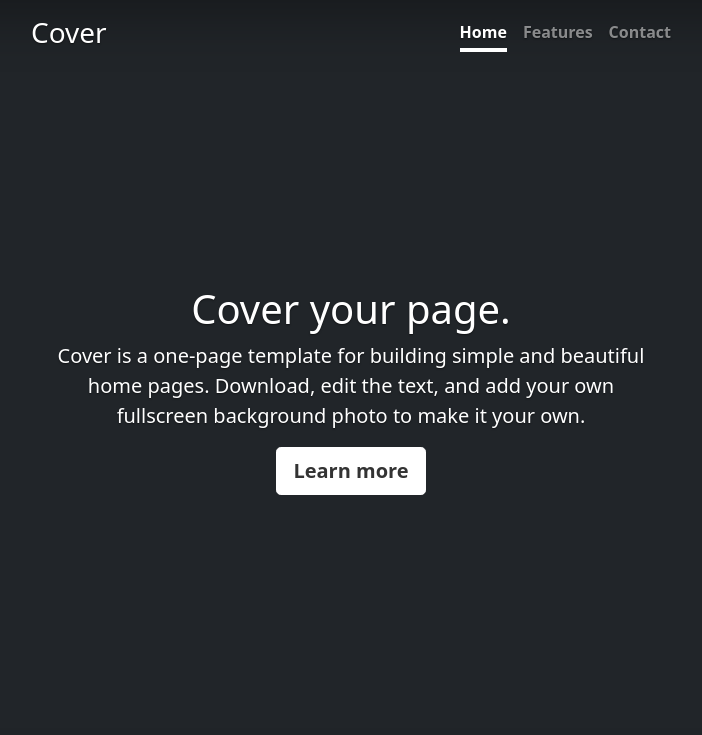
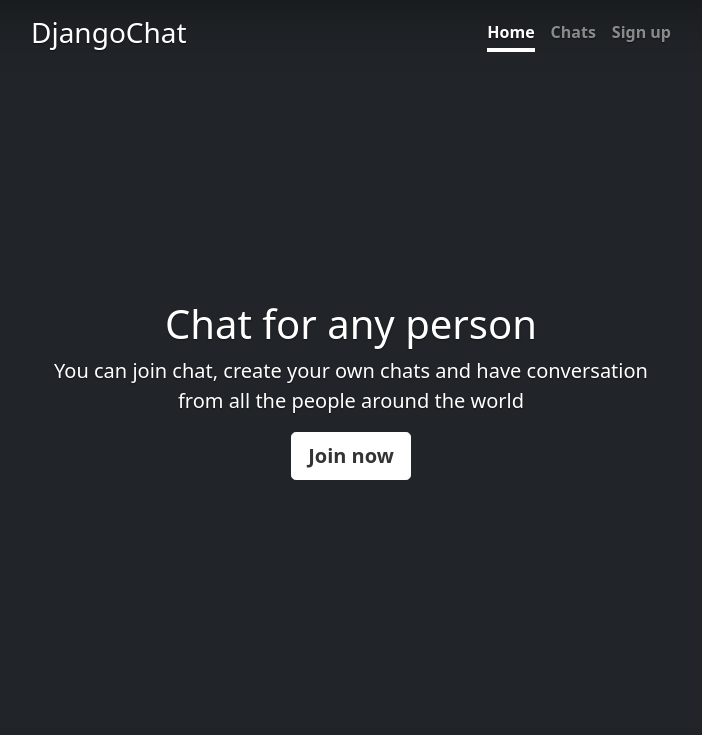
Before and after one commit to Chenger1/DjangoChatMessenger, a Django app: page / in a window 1280 px wide. Shown: the top 735 px of the page, without its empty margins (289-991 px from the left). Run offline with Django 3.2, Linux system fonts and the light colour scheme; parts of the project's set-up code (start-up, migrations or seed data) failed here and were passed over; some libraries are stand-ins or nearby versions.

Commit message:
index.html

```diff
--- a/chat/chat_app/templates/index.html
+++ b/chat/chat_app/templates/index.html
@@ -24,7 +24,6 @@
           font-size: 3.5rem;
         }
       }
-
     </style>
 
 
@@ -36,22 +35,27 @@
 <div class="cover-container d-flex w-100 h-100 p-3 mx-auto flex-column">
     <header class="mb-auto">
         <div>
-            <h3 class="float-md-start mb-0">Cover</h3>
+            <h3 class="float-md-start mb-0">DjangoChat</h3>
             <nav class="nav nav-masthead justify-content-center float-md-end">
                 <a class="nav-link active" aria-current="page" href="#">Home</a>
-                <a class="nav-link" href="#">Features</a>
-                <a class="nav-link" href="#">Contact</a>
+                <a class="nav-link" href="#">Chats</a>
+                {% if request.user.is_authenticated %}
+                    <a class="nav-link" href="#">Profile</a>
+                {% else %}
+                    <a class="nav-link" href="">Sign up</a>
+                {% endif %}
             </nav>
         </div>
     </header>
 
     <main class="px-3">
-        <h1>Cover your page.</h1>
-        <p class="lead">Cover is a one-page template for building simple and beautiful home pages. Download, edit the
-            text, and add your own fullscreen background photo to make it your own.</p>
+        {% block content %}
+        <h1>Chat for any person</h1>
+        <p class="lead">You can join chat, create your own chats and have conversation from all the people around the world</p>
         <p class="lead">
-            <a href="#" class="btn btn-lg btn-secondary fw-bold border-white bg-white">Learn more</a>
+            <a href="#" class="btn btn-lg btn-secondary fw-bold border-white bg-white">Join now</a>
         </p>
+        {% endblock %}
     </main>
 
     <footer class="mt-auto text-white-50">
```
